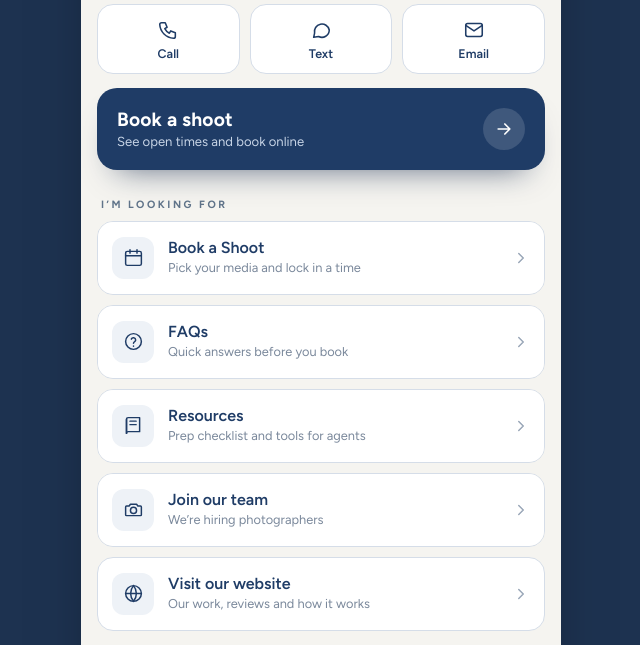
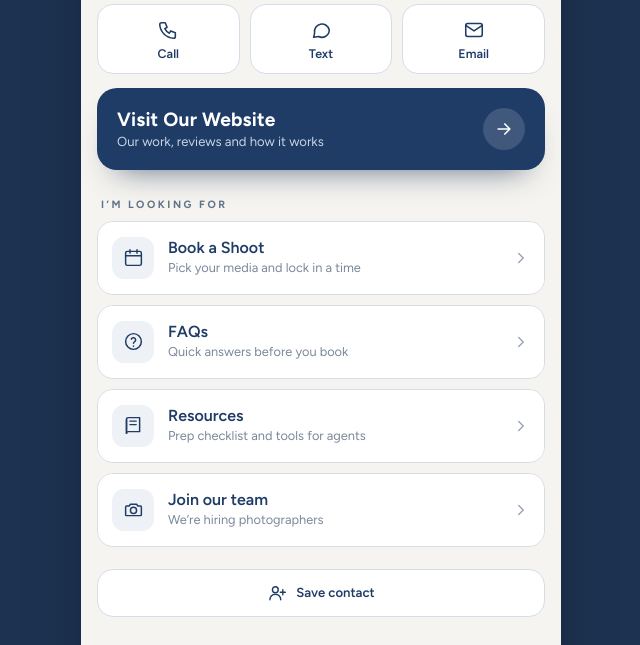
Before and after one commit to chrispilone/knoxview, a plain HTML site: page links.html in a window 1280 px wide. Shown: the part 560-1205 px from the top of the page, without its empty margins (319-959 px from the left). Drawn offline with nearby package versions, Linux system fonts and the light colour scheme.

Commit message:
Links page: main button now Visit Our Website; remove bottom website row
Co-Authored-By: Claude Opus 5.5 <noreply@anthropic.com>
Claude-Session: https://claude.ai/code/session_01LpnktdRPteCdGrWpjWSYKM

```diff
--- a/links.html
+++ b/links.html
@@ -150,8 +150,8 @@ a.pi:hover .pex svg{transform:translateX(3px)}
       <a href="mailto:chris@knoxview.com"><svg viewBox="0 0 24 24" aria-hidden="true"><rect x="3" y="5" width="18" height="14" rx="2"/><path d="M3 7l9 6 9-6"/></svg>Email</a>
     </nav>
 
-    <a class="cta" href="https://book.knoxview.com" target="_blank" rel="noopener">
-      <span class="ct"><b>Book a shoot</b><small>See open times and book online</small></span>
+    <a class="cta" href="/">
+      <span class="ct"><b>Visit Our Website</b><small>Our work, reviews and how it works</small></span>
       <span class="ca"><svg viewBox="0 0 24 24" aria-hidden="true"><path d="M5 12h14M13 6l6 6-6 6"/></svg></span>
     </a>
 
@@ -190,7 +190,6 @@ a.pi:hover .pex svg{transform:translateX(3px)}
           <a class="pk-all" href="/apply">Apply now <svg viewBox="0 0 24 24" aria-hidden="true"><path d="M5 12h14M13 6l6 6-6 6"/></svg></a>
         </div>
       </details>
-      <a class="row" href="/"><span class="ri"><svg viewBox="0 0 24 24" aria-hidden="true"><circle cx="12" cy="12" r="9"/><path d="M3 12h18M12 3a14 14 0 0 1 0 18M12 3a14 14 0 0 0 0 18"/></svg></span><span class="rt"><b>Visit our website</b><small>Our work, reviews and how it works</small></span><span class="rc"><svg viewBox="0 0 24 24" aria-hidden="true"><path d="M9 6l6 6-6 6"/></svg></span></a>
     </div>
 
 
```
